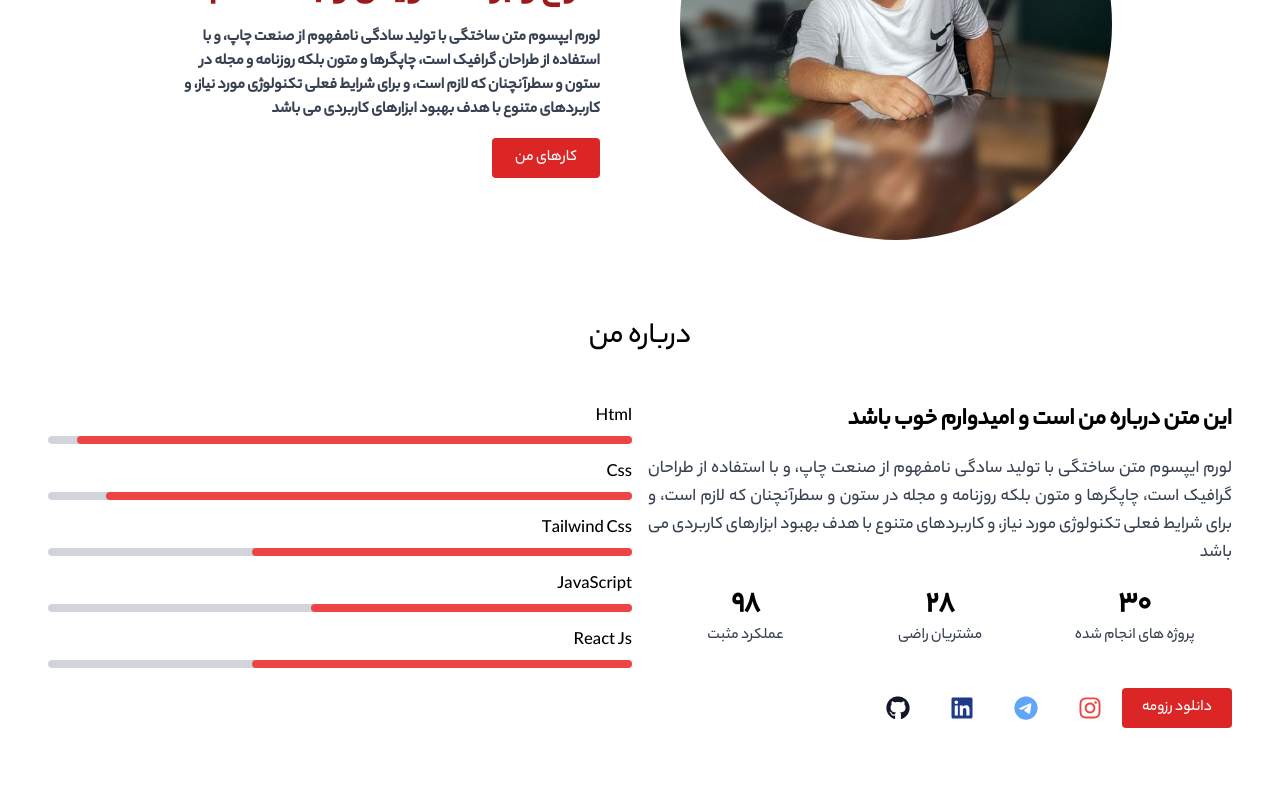
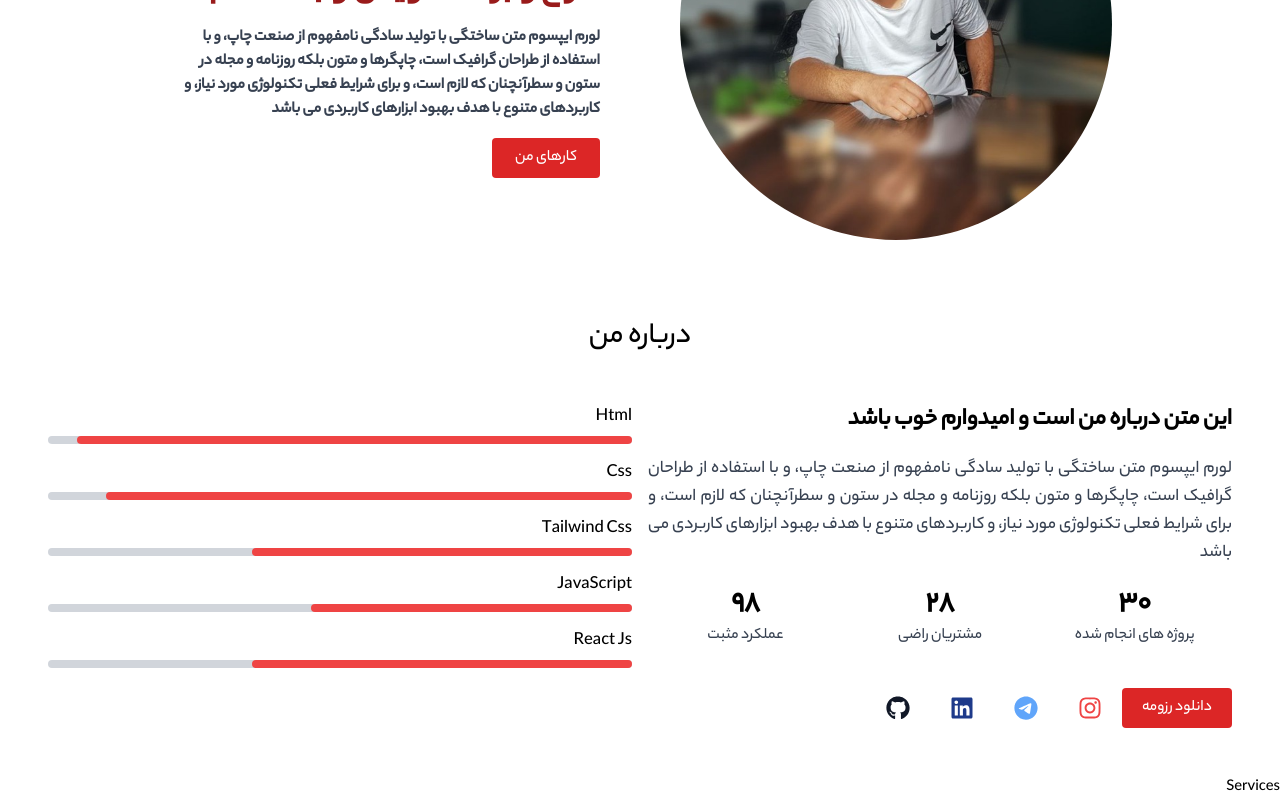
Before and after one commit to alishahi7645/alishahiwebsite, a React (Create React App) app: page / in a window 1280 px wide. Shown: the part 320-1120 px from the top of the page. Before the commit the page ends 1096 px from the top, so only its background shows below. Built offline with nearby package versions, Linux system fonts and the light colour scheme.

Commit message:
start code services

```diff
--- a/src/App.js
+++ b/src/App.js
@@ -1,6 +1,7 @@
 import About from './Components/about/About';
 import Home from './Components/home/Home';
 import Navbar from './Components/navbar/Navbar';
+import Services from './Components/servics/Services';
 import './index.css';
 import {BrowserRouter , Route , Routes} from 'react-router-dom'
 function App() {
@@ -9,6 +10,7 @@
       <Navbar/>
       <Home/>
       <About/>
+      <Services/>
     </BrowserRouter>
   );
 }
--- /dev/null
+++ b/src/Components/servics/Services.jsx
@@ -0,0 +1,9 @@
+import React from 'react'
+
+function Services() {
+  return (
+    <div>Services</div>
+  )
+}
+
+export default Services
```
